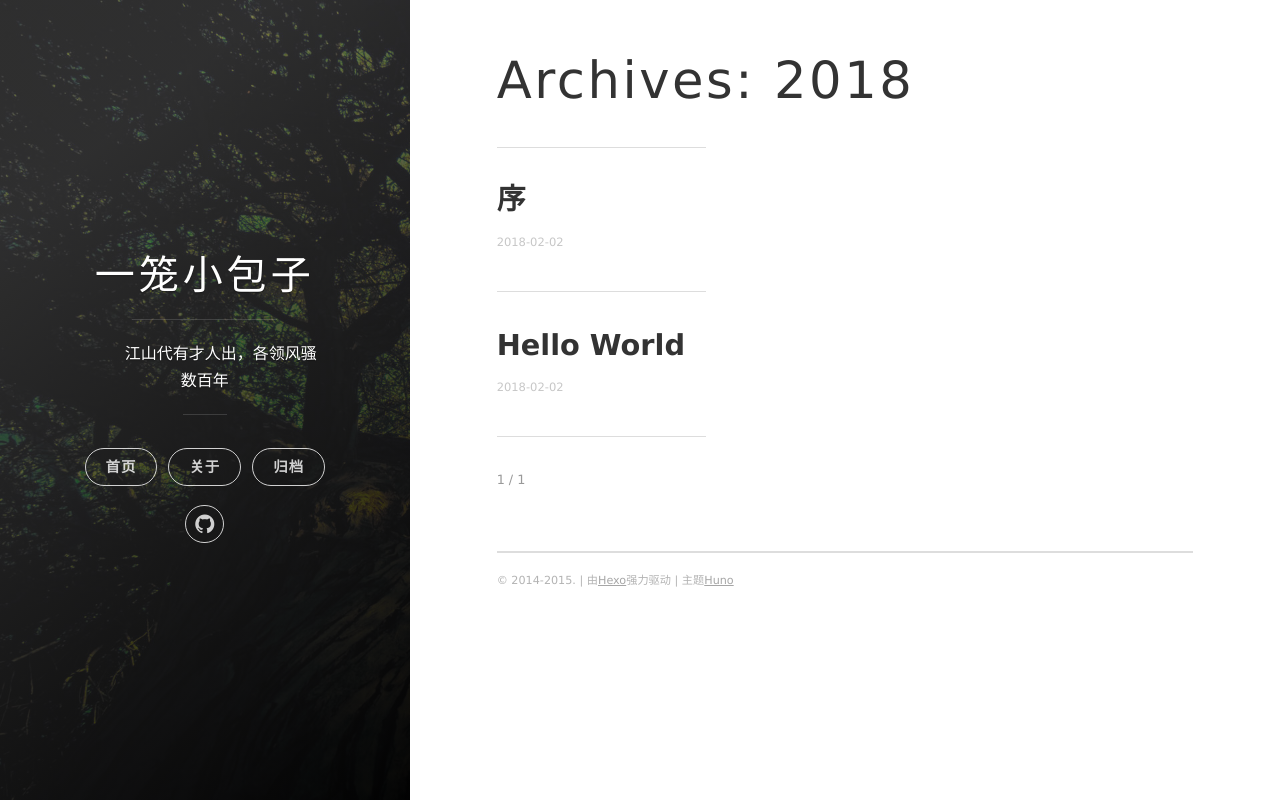
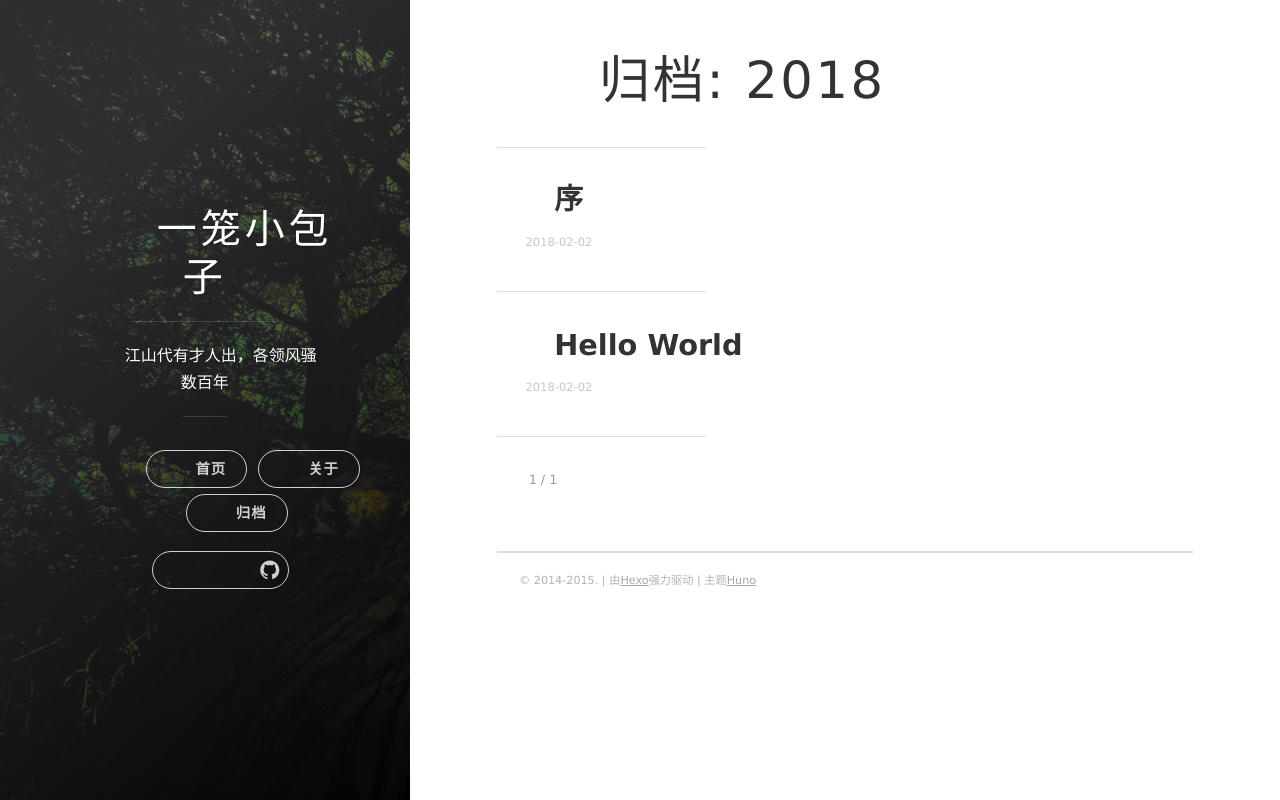
Before and after one commit to xijiezhong/xijiezhong.github.io, a plain HTML site: page archives/2018/index.html in a window 1280 px wide. Drawn offline with nearby package versions, Linux system fonts and the light colour scheme; some packages are replaced by stand-ins of ours.

Commit message:
Site updated: 2018-02-06 17:17:16

```diff
--- a/archives/2018/index.html
+++ b/archives/2018/index.html
@@ -7,7 +7,7 @@
 
 
     <title>
-      Archives: 2018
+      归档: 2018
     </title>
 
     <meta name="viewport" content="width=device-width, initial-scale=1, maximum-scale=1, user-scalable=no">
@@ -17,11 +17,11 @@
 
 
     <meta property="og:type" content="website">
-<meta property="og:title" content="Archives: 2018">
+<meta property="og:title" content="归档: 2018">
 <meta property="og:url" content="http://yoursite.com/archives/2018/index.html">
 <meta property="og:site_name" content="一笼小包子">
 <meta name="twitter:card" content="summary">
-<meta name="twitter:title" content="Archives: 2018">
+<meta name="twitter:title" content="归档: 2018">
 
 
 
@@ -186,7 +186,7 @@ classes that you can use:
 
 
 
-  <h1 class="archive-title">Archives: 2018</h1>
+  <h1 class="archive-title">归档: 2018</h1>
   <hr class="post-list__divider" />
 
 
--- a/css/uno.css
+++ b/css/uno.css
@@ -9,6 +9,7 @@ html, body, div, span, applet, object, iframe, h1, h2, h3, h4, h5, h6, p, blockq
   margin: 0;
   padding: 0;
   border: 0;
+  text-indent: 2em;
   font-size: 100%;
   font: inherit;
   vertical-align: baseline; }
```
Also changed, not shown: archives/2018/02/index.html (+4 -4 lines), archives/index.html (+3 -3 lines).
